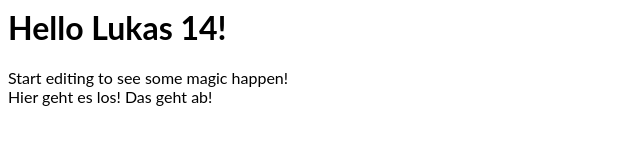
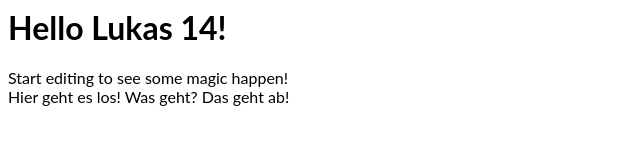
Before and after one commit to lukw4l/teamEcho, an Angular app: page / in a window 1280 px wide. Shown: the top 160 px of the page, without its empty margins (0-640 px from the left). Built offline with nearby package versions, Linux system fonts and the light colour scheme.

Commit message:
Was geht denn ab?

```diff
--- a/src/app/app.component.html
+++ b/src/app/app.component.html
@@ -2,5 +2,5 @@
 <p>
   Start editing to see some magic happen!
   <br>
-  Hier geht es los! Das geht ab!
+  Hier geht es los! Was geht? Das geht ab!
 </p>
```
